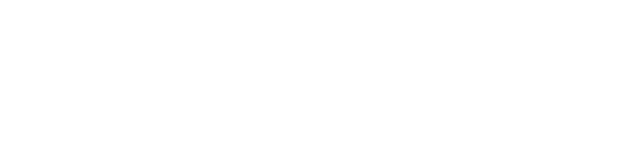
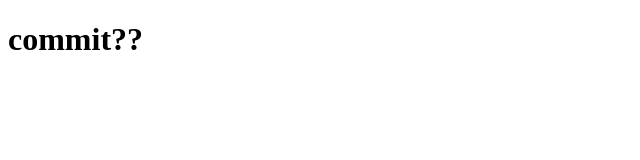
Before and after one commit to kyehwan-kim/git-test, a plain HTML site: page main.html in a window 1280 px wide. Shown: the whole page, without its empty margins (0-640 px from the left). Drawn offline with Linux system fonts and the light colour scheme.

Commit message:
main.html 헤딩 추가

```diff
--- a/main.html
+++ b/main.html
@@ -4,8 +4,10 @@
     <meta charset="UTF-8" />
     <meta http-equiv="X-UA-Compatible" content="IE=edge" />
     <meta name="viewport" content="width=device-width, initial-scale=1.0" />
-    <title>Document</title>
+    <title>커밋해보자</title>
   </head>
 
-  <body></body>
+  <body>
+    <h1>commit??</h1>
+  </body>
 </html>
```
